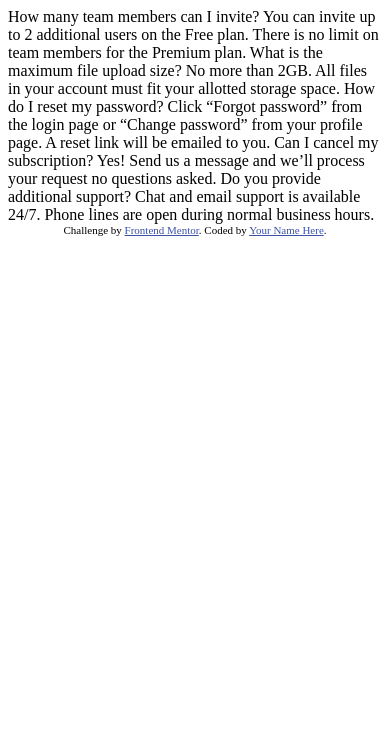
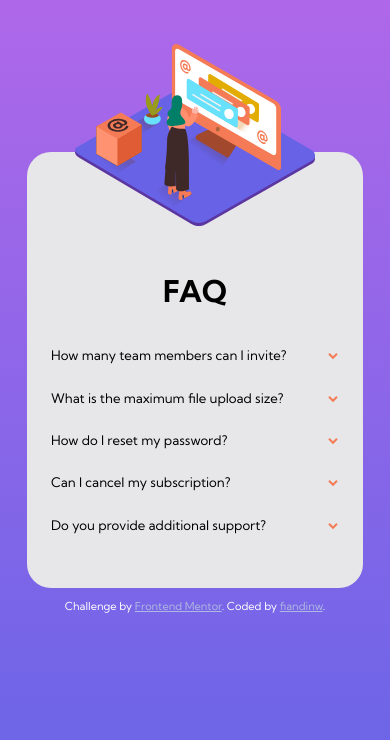
Before and after one commit to fiandinw/FAQ-accordion-card, a plain HTML site: page index.html in a window 390 px wide. Drawn offline with Linux system fonts and the light colour scheme.

Commit message:
mobile requirement done

```diff
--- a/index.html
+++ b/index.html
@@ -10,31 +10,65 @@
 
   <!-- Feel free to remove these styles or customise in your own stylesheet 👍 -->
   <style>
-    .attribution { font-size: 11px; text-align: center; }
-    .attribution a { color: hsl(228, 45%, 44%); }
+    .attribution { font-size: 11px; text-align: center; margin-top: 1em; color: white;}
+    .attribution a { color: hsl(228, 45%, 78%); }
   </style>
+
+  <link rel="stylesheet" href="./styles/style.css">
 </head>
 <body>
-  How many team members can I invite?
+  <main>
+    <article>
+
+      <img src="./images/illustration-woman-online-mobile.svg" alt="">
+
+      <h1>FAQ</h1>
+
+      <section>
+        <h2>How many team members can I invite?</h2>
+        <p>
           You can invite up to 2 additional users on the Free plan. There is no limit on
           team members for the Premium plan.
+        </p>
+      </section>
 
-  What is the maximum file upload size?
+      <section>
+        <h2>What is the maximum file upload size?</h2>
+        <p>
           No more than 2GB. All files in your account must fit your allotted storage space.
+        </p>
+      </section>
 
-  How do I reset my password?
+      <section>
+        <h2>How do I reset my password?</h2>
+        <p>
           Click “Forgot password” from the login page or “Change password” from your profile page.
           A reset link will be emailed to you.
+        </p>
+      </section>
 
-  Can I cancel my subscription?
+      <section>
+        <h2>Can I cancel my subscription?</h2>
+        <p>
           Yes! Send us a message and we’ll process your request no questions asked.
+        </p>
+      </section>
 
-  Do you provide additional support?
+      <section>
+        <h2>Do you provide additional support?</h2>
+        <p>
           Chat and email support is available 24/7. Phone lines are open during normal business hours.
+        </p>
+      </section>
+
+    </article>
+  </main>
 
   <div class="attribution">
     Challenge by <a href="https://www.frontendmentor.io?ref=challenge" target="_blank">Frontend Mentor</a>.
-    Coded by <a href="#">Your Name Here</a>.
+    Coded by <a href="https://github.com/fiandinw">fiandinw</a>.
   </div>
+
+  <script src="./scripts/script.js"></script>
 </body>
 </html>
--- /dev/null
+++ b/scripts/script.js
@@ -0,0 +1,7 @@
+const accordion = document.querySelectorAll('section')
+console.log(accordion)
+for(let i = 0; i<accordion.length; i++){
+    accordion[i].addEventListener('click',() => {
+        accordion[i].classList.toggle('active')
+    })
+}
--- /dev/null
+++ b/styles/style.css
@@ -0,0 +1,81 @@
+@import url('https://fonts.googleapis.com/css2?family=Kumbh+Sans:wght@400;700&display=swap');
+
+html{
+    font-family: 'Kumbh Sans', sans-serif;
+    background-image: linear-gradient(hsl(273, 75%, 66%), hsl(240, 73%, 65%));
+    min-height: 100vh;
+    font-size: 12px;
+}
+
+h1,h2,h3,h4,h5,h6,p{
+    margin: 0;
+    padding: 0;
+}
+
+main{
+    display: flex;
+    align-items: center;
+    justify-content: center;
+}
+
+article{
+    background-color: hsl(240, 5%, 91%);
+    display: flex;
+    align-items: center;
+    flex-direction: column;
+    width: 24em;
+    padding: 10em 2em 3.5em 2em;
+    border-radius: 2em;
+    margin-top: 12em;
+    position: relative;
+}
+
+article img{
+    position: absolute;
+    top: -9em;
+    width: 20em;
+}
+
+article h1{
+    font-size: 2.5em;
+    margin: 0em 0em 0.8em 0em;
+}
+
+section{
+    width: 100%;
+    position: relative;
+    cursor: pointer;
+}
+
+
+section h2{
+    font-size: 1.1em;
+    font-weight: 400;
+    margin: 1em 0em;
+}
+
+section h2::after{
+    content: url('../images/icon-arrow-down.svg');
+    position: absolute;
+    left: 21em;
+    transition: all 0.4s;
+}
+
+section.active h2{
+    font-weight: 700;
+}
+
+section.active h2:after{
+    transform: rotate(180deg);
+}
+
+section p{
+    height: 0em;
+    overflow: auto;
+    transition: all 0.4s;
+}
+
+section.active p{
+    display: inline-block;
+    height: 4em;
+}
```
Lines whose indentation alone changed are shown as unchanged.
